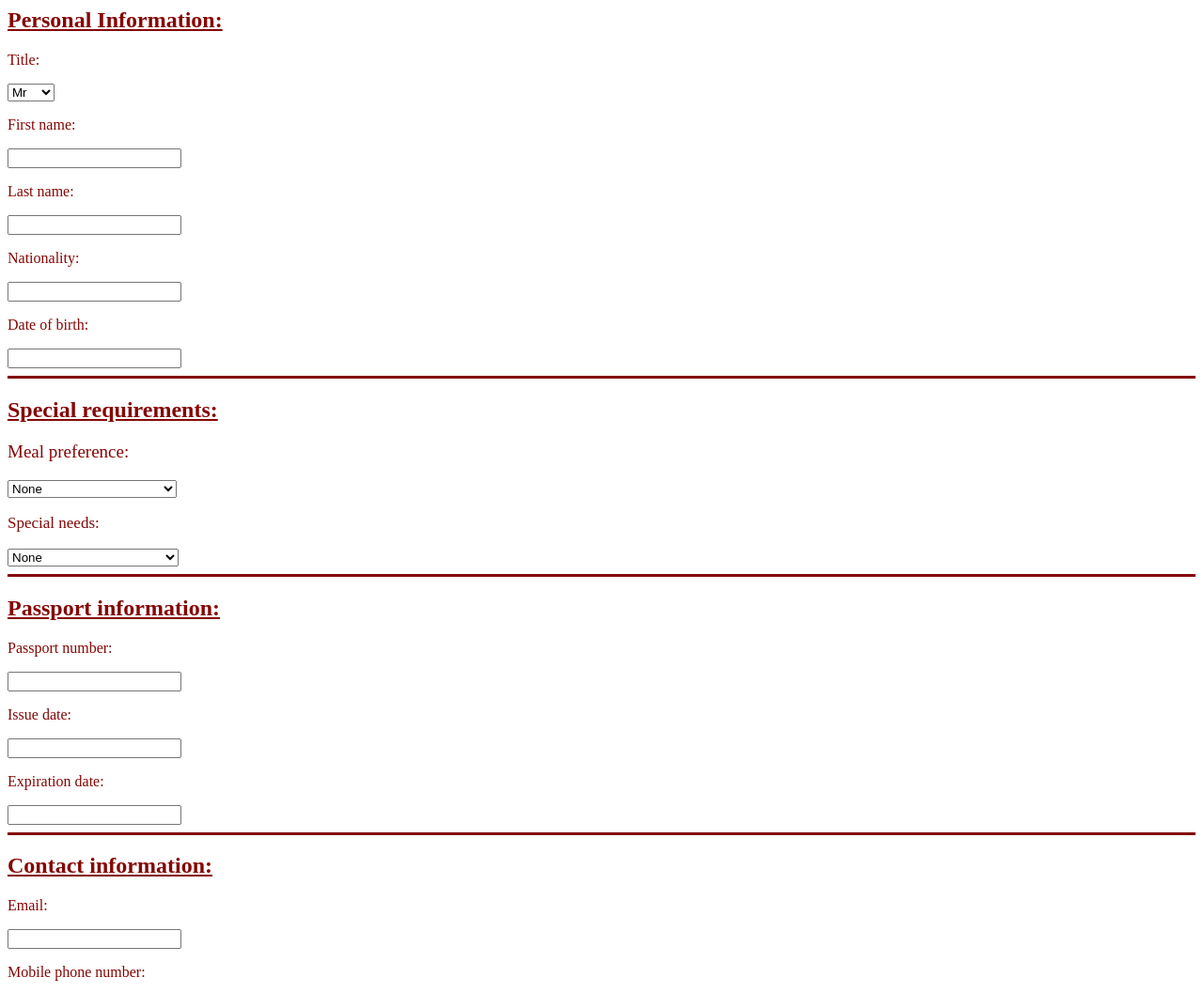
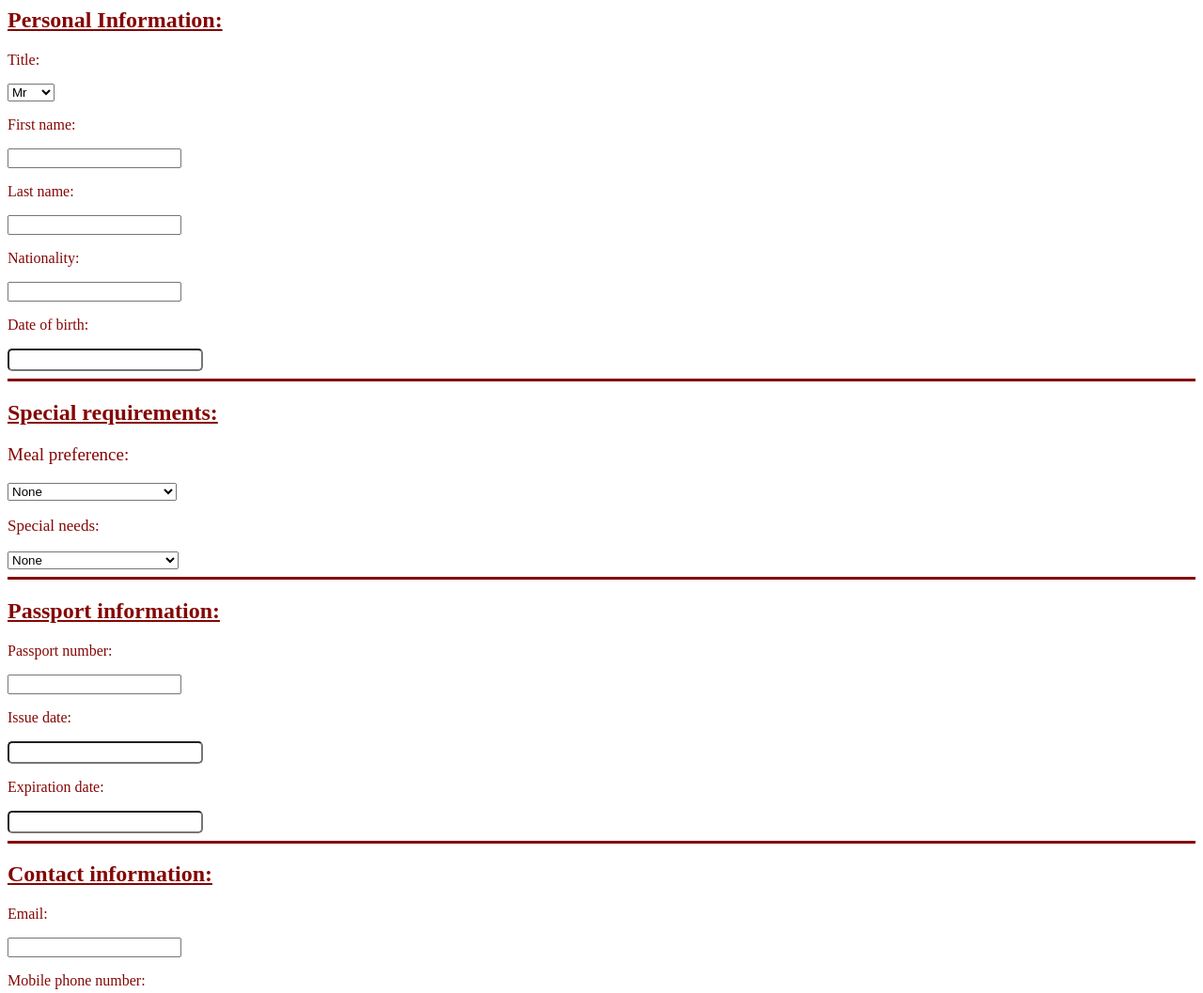
Before and after one commit to secourse2016/ana-gy-ahazar, a website: page public/views/book-personalinfo.html in a window 1280 px wide. Shown: the top 1057 px of the page at 94% size. Drawn offline with Linux system fonts and the light colour scheme; files whose address does not match are found by name.

Commit message:
added dates but mob country missing and changed sm to xs

```diff
--- a/public/styles/personal-info.css
+++ b/public/styles/personal-info.css
@@ -18,3 +18,37 @@ p {
     border-radius: 6px;
 
 }
+ .datepicker{
+  border-radius: 5px;
+  font-size: 12px;
+  font: normal 16px/1 "Times New Roman", Times, serif;
+  background-color: #FFFFFF;
+  color: green;
+}
+.datepicker:hover  {
+ border: 2px solid green;
+}
+.datepicker:focus  {
+ border: solid 2px green;
+ box-shadow: inset 0px 1px 2px 0px black;
+}
+.datepicker:active  {
+ border: solid 2px green;
+}
+ .datepicker-expire{
+  border-radius: 5px;
+  font-size: 12px;
+  font: normal 16px/1 "Times New Roman", Times, serif;
+  background-color: #FFFFFF;
+  color: green;
+}
+.datepicker-expire:hover  {
+ border: 2px solid green;
+}
+.datepicker-expire:focus  {
+ border: solid 2px green;
+ box-shadow: inset 0px 1px 2px 0px black;
+}
+.datepicker-expire:active  {
+ border: solid 2px green;
+}
```
